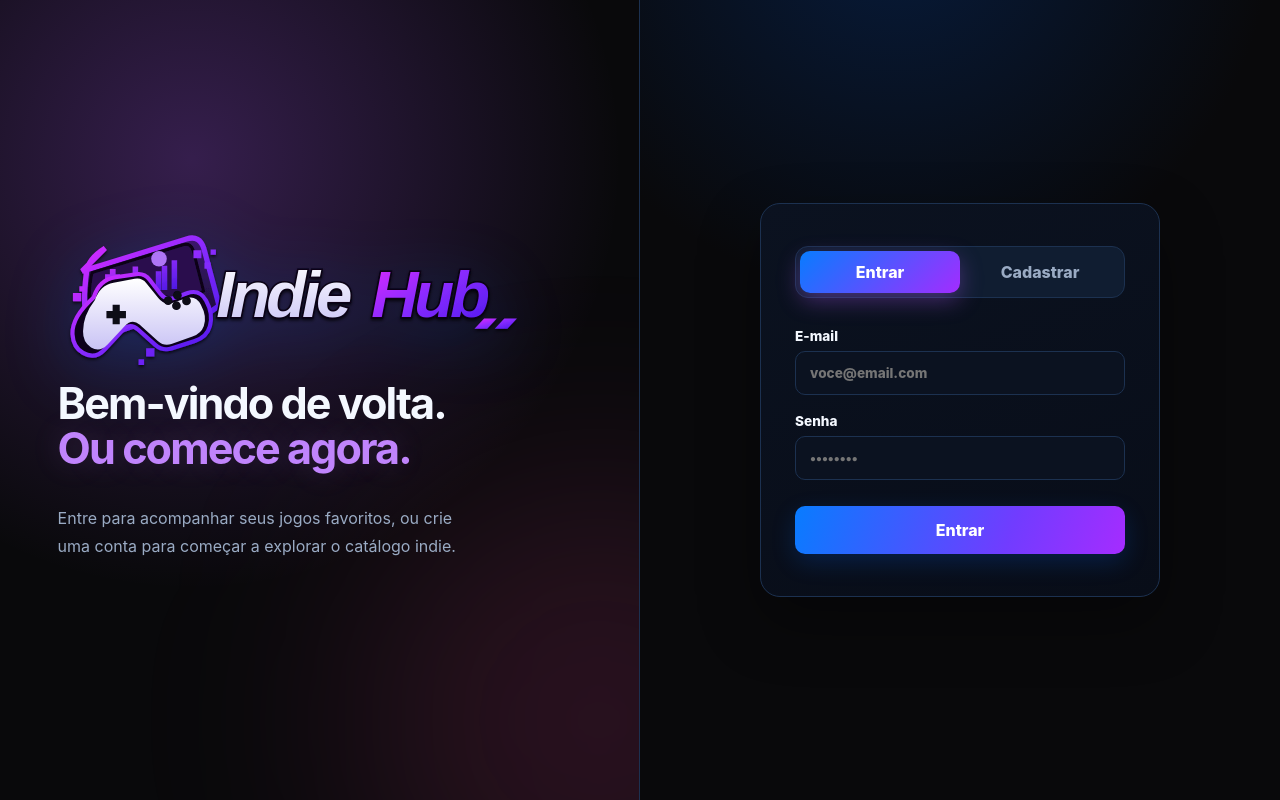
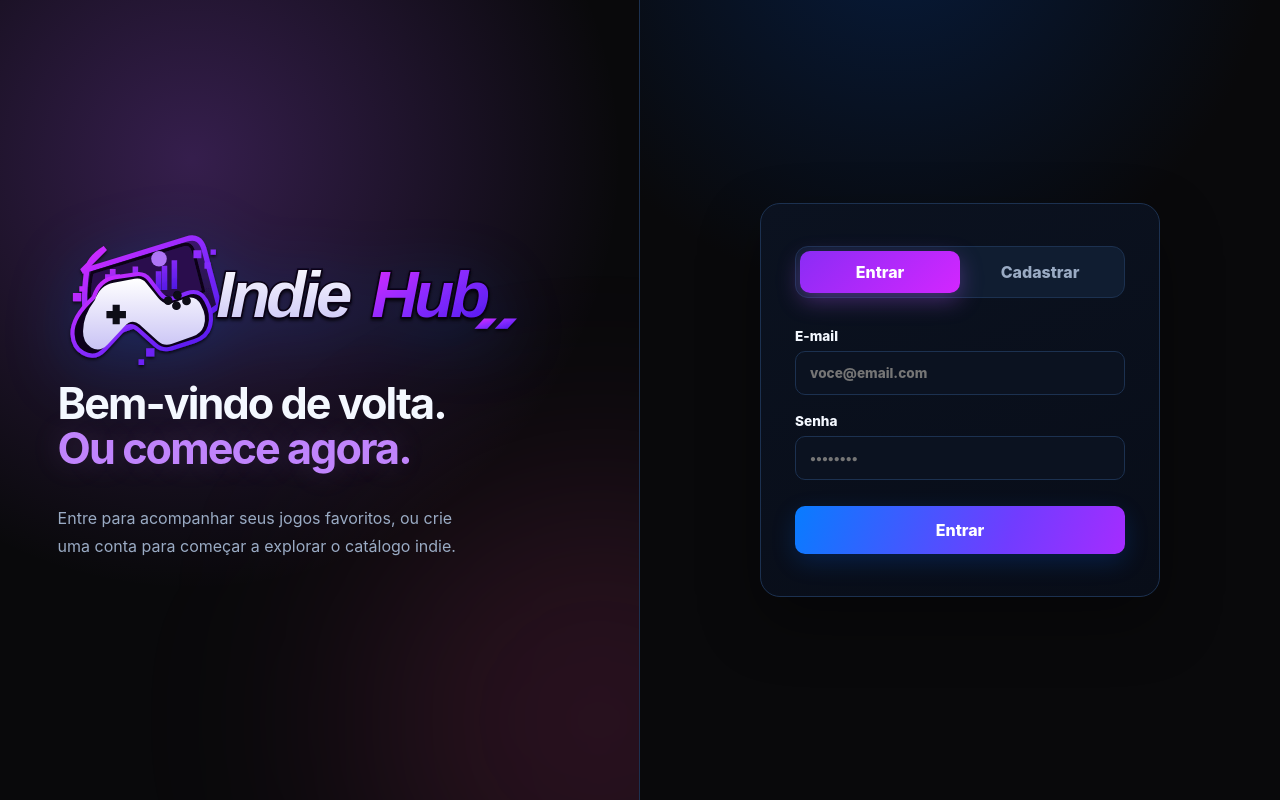
Before and after one commit to Erms09/tcc-2026, a React (Vite) app in the folder frontend/: page / in a window 1280 px wide. Built offline with nearby package versions, Linux system fonts and the light colour scheme; no server answers.

Commit message:
Harmoniza layout com identidade roxa da IndieHub

```diff
--- a/frontend/src/styles.css
+++ b/frontend/src/styles.css
@@ -10,9 +10,9 @@
   --border: #29292e;
   --muted: #a1a1aa;
   --white: #fafafa;
-  --accent: #a855f7;
-  --accent-2: #ec4899;
-  --bg-glow: #26133d;
+  --accent: #8b2cf5;
+  --accent-2: #d326ff;
+  --bg-glow: #24103e;
   --panel-end: #0e0e10;
   --header-bg: rgba(9, 9, 11, .82);
 }
@@ -2501,8 +2501,8 @@ footer {
    INDIEHUB / IDENTIDADE VISUAL AZUL + VIOLETA
 ========================================= */
 :root {
-  --accent: #087cff;
-  --accent-2: #a32cff;
+  --accent: #8b2cf5;
+  --accent-2: #d326ff;
   --bg-glow: #071b3b;
   --panel: #0b1220;
   --panel-2: #101d31;
@@ -2524,8 +2524,8 @@ body {
   box-shadow: 0 8px 35px rgba(0, 0, 0, .18);
 }
 .brand { gap: 0; }
-.brand img { display: block; width: 168px; height: 58px; object-fit: contain; }
-.auth-brand img { width: 190px; max-width: 100%; height: 68px; object-fit: contain; }
+.brand img { display: block; width: 205px; height: 68px; object-fit: contain; }
+.auth-brand img { width: 235px; max-width: 100%; height: 78px; object-fit: contain; }
 .auth-logo {
   width: min(100%, 470px);
   height: auto;
@@ -2645,7 +2645,7 @@ input:focus, select:focus, textarea:focus { border-color: #168cff; box-shadow: 0
 .detail-studio-link, .history-empty a, .notification-game-link { color: #58bfff; }
 .detail-studio-link:hover { color: #b5e7ff; }
 @media (max-width: 850px) {
-  .brand img { width: 145px; }
+  .brand img { width: 170px; height: 58px; }
   .hero-art { height: 300px; }
 }
 @media (max-width: 600px) {
@@ -2654,7 +2654,7 @@ input:focus, select:focus, textarea:focus { border-color: #168cff; box-shadow: 0
   .hero-chip { font-size: .68rem; padding: 8px 10px; }
   .hero-chip-one { top: 0; }
   .hero-chip-two { bottom: 0; }
-  .brand img { width: 128px; height: 48px; }
+  .brand img { width: 145px; height: 50px; }
   .game-cover.large, .detail-cover-column .game-cover.large { aspect-ratio: 16 / 9; height: auto; }
 }
 
```
